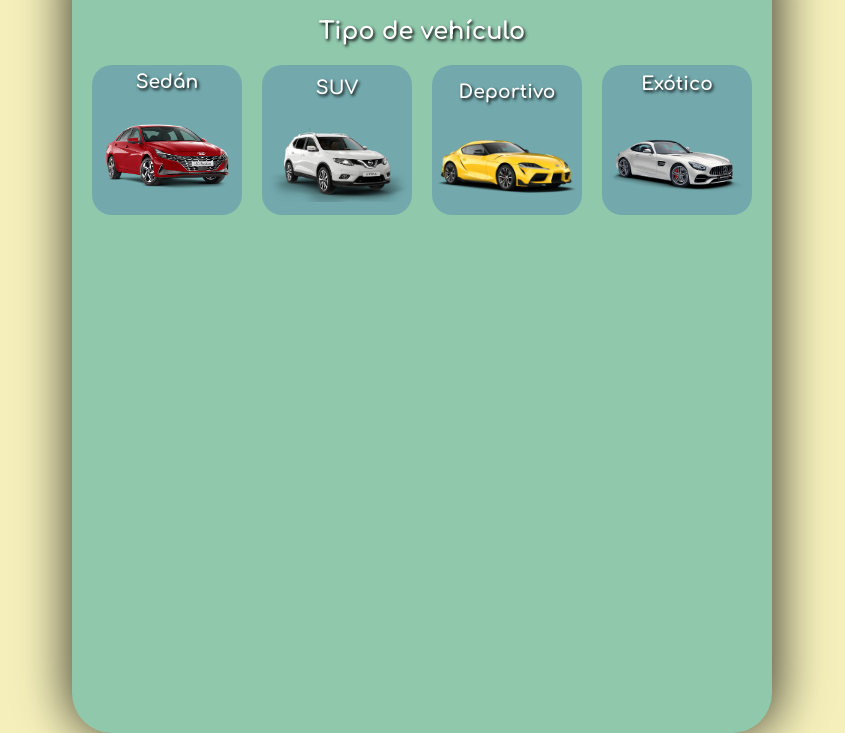
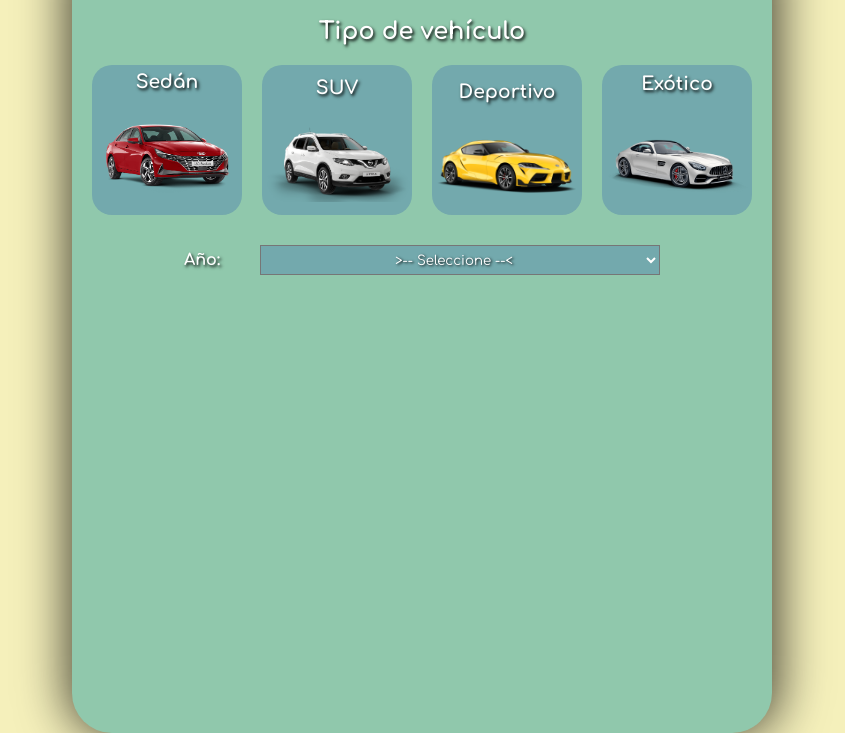
Before and after one commit to VSagastume93/cotizador-de-seguros, a plain HTML site: page index.html in a window 1280 px wide. Shown: the part 67-800 px from the top of the page, without its empty margins (218-1063 px from the left). Drawn offline with Linux system fonts and the light colour scheme.

Commit message:
Agregando barra de año

```diff
--- a/css/style.css
+++ b/css/style.css
@@ -107,3 +107,30 @@ body .container{
   transform: scale(1.1);
   box-shadow: 1px 0px 10px 2px rgba(0, 0, 0, 0.75);
 }
+
+.year{
+  margin: 30px;
+  display: flex;
+  align-items: center;
+  gap: 40px;
+}
+
+.year label{
+  font-weight: 700;
+  color: white;
+  text-shadow: black 0.1em 0.1em 0.2em;
+}
+
+.year select{
+  width: 400px;
+  height: 30px;
+  text-align: center;
+  background-color: #73A9AD;
+  color: white;
+  text-shadow: black 0.1em 0.1em 0.2em;
+}
+
+.year select option{
+  font-weight: 700;
+  color: white;
+}
--- a/index.html
+++ b/index.html
@@ -35,6 +35,24 @@
         </div>
       </div>
     </div>
+    <!-- year -->
+    <div class="year">
+      <label>Año:</label>
+      <select name="year" id="year">
+        <option value="">>-- Seleccione --<</option>
+        <option value="2021">2021</option>
+        <option value="2020">2020</option>
+        <option value="2019">2019</option>
+        <option value="2018">2018</option>
+        <option value="2017">2017</option>
+        <option value="2016">2016</option>
+        <option value="2015">2015</option>
+        <option value="2014">2014</option>
+        <option value="2013">2013</option>
+        <option value="2012">2012</option>
+        <option value="2011">2011</option>
+      </select>
+    </div>
   </div>
 
 </body>
```
